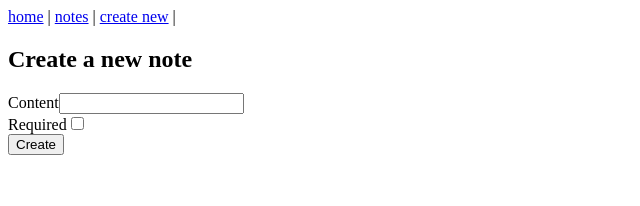
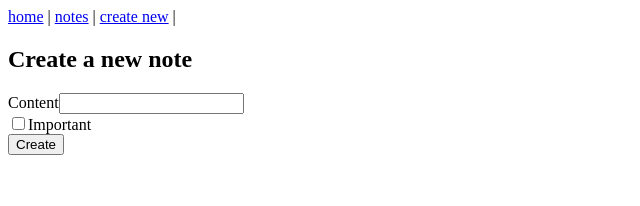
Before and after one commit to gautam4455/fso-nextjs-notes-app, a Next.js app: page /notes/new in a window 1280 px wide. Shown: the top 206 px of the page, without its empty margins (0-640 px from the left). Built offline with nearby package versions, Linux system fonts and the light colour scheme.

Commit message:
Some minore text change in Add note form

```diff
--- a/src/app/notes/new/page.tsx
+++ b/src/app/notes/new/page.tsx
@@ -15,8 +15,8 @@ const NewNote = () => {
 
         <div>
           <label>
-            Required
             <input type="checkbox" name="important" />
+            Important
           </label>
         </div>
 
```
